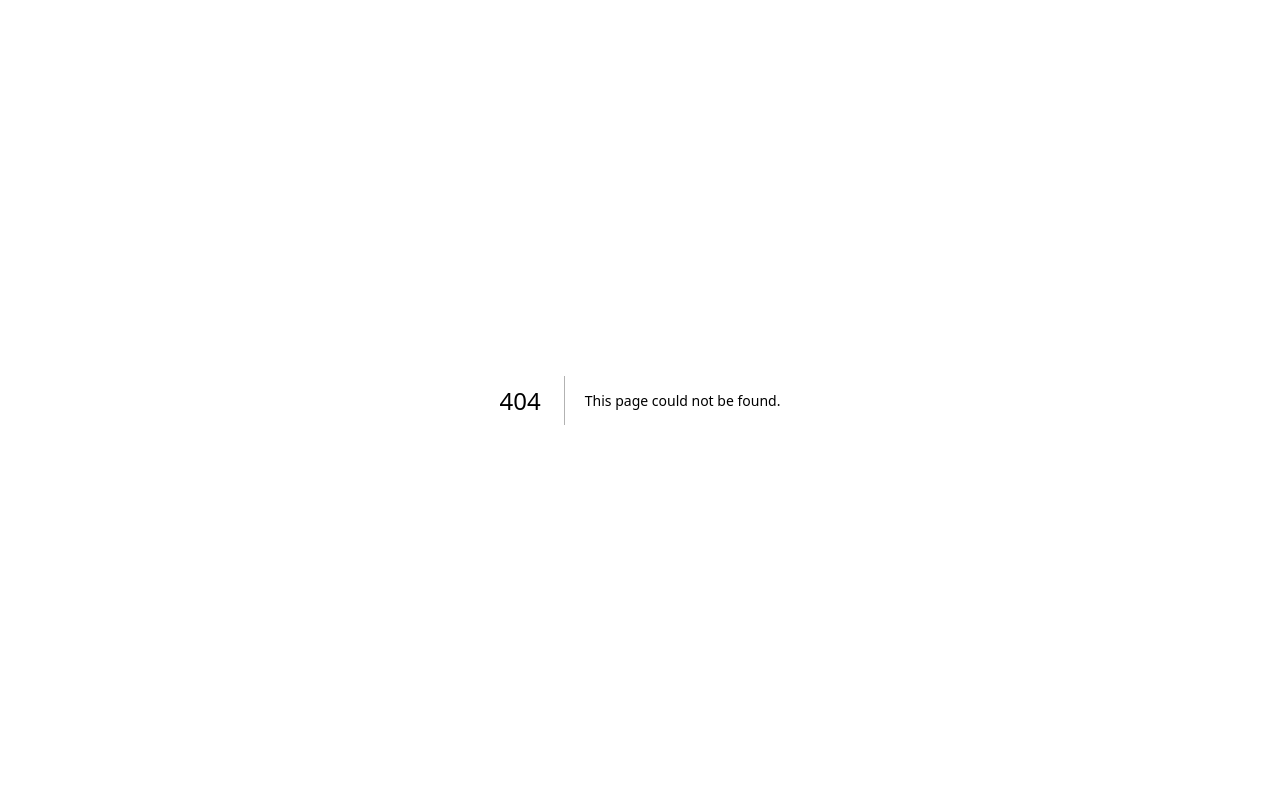
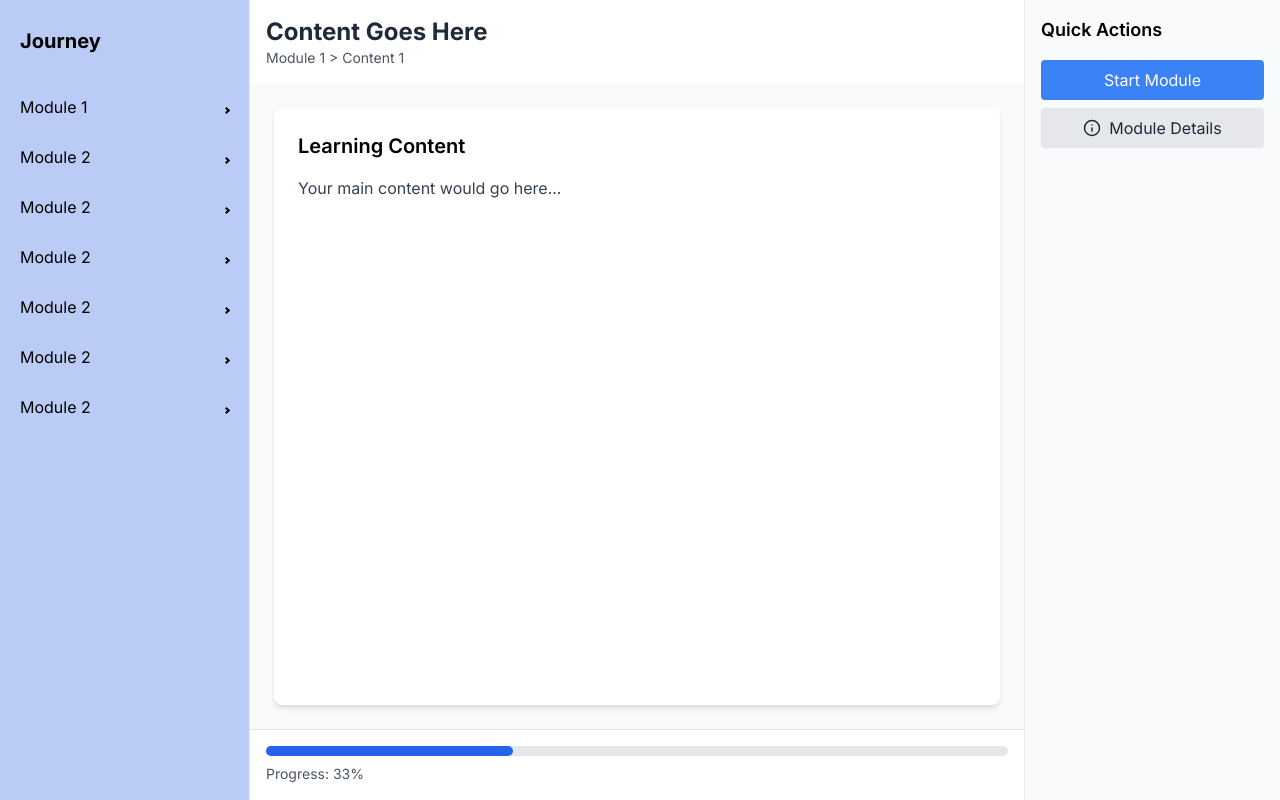
Before and after one commit to Hamhunter23/H2S, a Next.js app in the folder skillforage/: page /testing in a window 1280 px wide. Before the commit this address had no page. Built offline with nearby package versions, Linux system fonts and the light colour scheme.

Commit message:
Updated Content Board UI

```diff
--- a/skillforage/app/journey/components/ChooseModule.tsx
+++ b/skillforage/app/journey/components/ChooseModule.tsx
@@ -6,7 +6,7 @@ interface ChooseModuleProps {
 
 const ChooseModule:React.FC<ChooseModuleProps> = ({choose}) => {
     return (
-        <div className="flex flex-col gap-1.5 items-center justify-center bg-red-500 rounded-2xl w-72 h-40 relative">
+        <div className="flex flex-col gap-1.5 items-center justify-center bg-red-500 rounded-2xl w-64 h-40 relative m-5">
             <button
                 className="bg-black rounded px-4 hover:bg-blue-700"
                 onClick={choose}
--- a/skillforage/app/journey/components/ModuleBox.tsx
+++ b/skillforage/app/journey/components/ModuleBox.tsx
@@ -1,4 +1,6 @@
 import React, { useRef, useState, useEffect } from "react";
+import {Info} from 'lucide-react';
+
 
 interface ModuleProps {
     name: String;
@@ -10,19 +12,19 @@ interface ModuleProps {
 
 const Module: React.FC<ModuleProps> = ({ name, select, start, selectHandle, details }) => {
     return (
-        <div className="flex flex-col gap-1.5 items-center justify-center bg-blue-500 rounded-2xl w-72 h-40 relative m-5">
-            <p>{name}</p>
+        <div className="flex flex-col gap-1.5 px-10 items-center justify-center bg-gray-50 rounded-2xl w-64 h-40 relative m-5">
+            <p className="text-gray-800 text-lg font-semibold">{name}</p>
             <button
-                className="bg-black rounded px-4 hover:bg-blue-700"
+                className="w-full bg-blue-500 py-2 px-4 rounded hover:bg-blue-700"
                 onClick={select ? selectHandle : start}
             >
-                {select ? "Select": "Start"}
+                {select ? "Select Module": "Start Module"}
             </button>
             <button
-                className="bg-black rounded px-4 hover:bg-blue-700"
+                className="w-full flex justify-center items-center py-2 px-4 bg-gray-200 text-gray-800 rounded hover:bg-gray-300"
                 onClick={details}
             >
-                Details
+                <Info size={18} className="mr-2"/>Module Details
             </button>
         </div>
 
--- a/skillforage/app/journey/journey_style.css
+++ b/skillforage/app/journey/journey_style.css
@@ -10,7 +10,6 @@
   height: 100vh;
   scroll-behavior: smooth;
 }
-
 
 @keyframes fadeIn {
   from {
@@ -28,7 +27,7 @@
 }
 
 #module-container.move {
-  width: 25%;
+  width: 20%;
 }
 
 #module-container::-webkit-scrollbar {
@@ -57,8 +56,6 @@
 
 .learn-board.move {
   width: 75%;
-  padding-left: 2rem;
-  padding-right: 2rem;
 }
 
 .learn-board {
--- a/skillforage/app/journey/page.tsx
+++ b/skillforage/app/journey/page.tsx
@@ -1,6 +1,7 @@
 "use client";
 
 import React, { useEffect, useState, useRef } from "react";
+import { Info } from 'lucide-react';
 import Modal from './components/Modal'
 import Module from './components/ModuleBox';
 import Content from './components/ContentBox';
@@ -261,19 +262,29 @@ const Journey = () => {
             {isModalVisible && <Modal details={detailState} />}
             <div className="flex relative h-full">
                 <div id="module-container" ref={moduleContainerRef} className={`flex-grow overflow-y-auto h-full py-8 ${learnState ? "move" : ""}`} >
-                    <div className="flex flex-col-reverse items-center justify-center relative w-full min-h-full" style={{ overflowY: 'auto' }}>
+                    <div className="flex flex-col-reverse items-center justify-center overflow-x-hidden relative w-full min-h-full" style={{ overflowY: 'auto' }}>
                         {renderedModules.toArray().map(renderModules)}
                     </div>
                 </div>
-                <div className={`flex-shrink-0 min-h-full py-8 px-8 learn-board ${learnState ? "move" : ""}`}>
-                    {learnState && <div className="bg-gray-400 rounded-2xl w-full relative min-h-full">
-                        <span className="text-black float-right text-3xl font-bold hover:text-white hover:no-underline hover:cursor-pointer focus:text-white focus:no-underline focus:cursor-pointer closeLearnBoard">
+                <div className={`flex flex-col h-screen bg-gray-300 learn-board ${learnState ? "move" : ""}`}>
+                    {learnState && <header className="bg-white p-4">
+                        <span className="text-black float-right text-3xl font-bold hover:text-red-700 hover:no-underline hover:cursor-pointer focus:text-red-700 focus:no-underline focus:cursor-pointer closeLearnBoard">
                             &times;
                         </span>
+                        <h1 className="text-2xl font-bold text-gray-800">Content Heading</h1>
+                        <p className="text-sm text-gray-600">Module 1 &gt; Content 1</p>
+                    </header>}
+                    {learnState && <div className="bg-white shadow-xl rounded-2xl w-fill my-6 mx-4 relative h-full">
                         <div className="flex flex-col justify-center items-center h-full">
                             <h1 className="text-black font-bold">Content Goes Here</h1>
                         </div>
                     </div>}
+                    {learnState && <footer className="bg-white p-4">
+                        <div className="w-full bg-gray-200 rounded-full h-2.5">
+                            <div className="bg-blue-600 h-2.5 rounded-full w-1/3"></div>
+                        </div>
+                        <p className="text-sm text-gray-600 mt-2">Progress: 33%</p>
+                    </footer>}
                 </div>
             </div>
         </div>
--- /dev/null
+++ b/skillforage/app/testing/page.tsx
@@ -0,0 +1,84 @@
+"use client";
+
+import React from 'react';
+import { Sidebar, Menu, MenuItem, SubMenu } from 'react-pro-sidebar';
+import { ChevronRight, Book, Info } from 'lucide-react';
+
+const ImprovedJourneyUI = () => {
+  return (
+    <div className="flex h-screen bg-gray-100">
+      {/* Sidebar */}
+      <Sidebar className="h-full bg-blue-600 text-white">
+        <Menu className='text-black'>
+          <MenuItem className="text-xl font-bold py-4">Journey</MenuItem>
+          <SubMenu label="Module 1">
+            <MenuItem icon={<Book size={18} />}>Content 1</MenuItem>
+            <MenuItem icon={<Book size={18} />}>Content 2</MenuItem>
+          </SubMenu>
+          <SubMenu label="Module 2">
+            <MenuItem icon={<Book size={18} />}>Content 3</MenuItem>
+            <MenuItem icon={<Book size={18} />}>Content 4</MenuItem>
+          </SubMenu>
+          <SubMenu label="Module 2">
+            <MenuItem icon={<Book size={18} />}>Content 3</MenuItem>
+            <MenuItem icon={<Book size={18} />}>Content 4</MenuItem>
+          </SubMenu>
+          <SubMenu label="Module 2">
+            <MenuItem icon={<Book size={18} />}>Content 3</MenuItem>
+            <MenuItem icon={<Book size={18} />}>Content 4</MenuItem>
+          </SubMenu>
+          <SubMenu label="Module 2">
+            <MenuItem icon={<Book size={18} />}>Content 3</MenuItem>
+            <MenuItem icon={<Book size={18} />}>Content 4</MenuItem>
+          </SubMenu>
+          <SubMenu label="Module 2">
+            <MenuItem icon={<Book size={18} />}>Content 3</MenuItem>
+            <MenuItem icon={<Book size={18} />}>Content 4</MenuItem>
+          </SubMenu>
+          <SubMenu label="Module 2">
+            <MenuItem icon={<Book size={18} />}>Content 3</MenuItem>
+            <MenuItem icon={<Book size={18} />}>Content 4</MenuItem>
+          </SubMenu>
+        </Menu>
+      </Sidebar>
+
+      {/* Main Content Area */}
+      <div className="flex-1 flex flex-col">
+        {/* Header */}
+        <header className="bg-white shadow-sm p-4">
+          <h1 className="text-2xl font-bold text-gray-800">Content Goes Here</h1>
+          <p className="text-sm text-gray-600">Module 1 &gt; Content 1</p>
+        </header>
+
+        {/* Content */}
+        <main className="flex-1 p-6 bg-gray-50">
+          <div className="bg-white rounded-lg shadow-md p-6 h-full">
+            <h2 className="text-black text-xl font-semibold mb-4">Learning Content</h2>
+            <p className="text-gray-700">Your main content would go here...</p>
+          </div>
+        </main>
+
+        {/* Footer with progress */}
+        <footer className="bg-white border-t p-4">
+          <div className="w-full bg-gray-200 rounded-full h-2.5">
+            <div className="bg-blue-600 h-2.5 rounded-full w-1/3"></div>
+          </div>
+          <p className="text-sm text-gray-600 mt-2">Progress: 33%</p>
+        </footer>
+      </div>
+
+      {/* Right sidebar for additional info/actions */}
+      <aside className="w-64 bg-gray-50 p-4 border-l">
+        <h3 className="font-semibold text-black text-lg mb-4">Quick Actions</h3>
+        <button className="w-full bg-blue-500 text-white py-2 px-4 rounded hover:bg-blue-600 transition duration-300 mb-2">
+          Start Module
+        </button>
+        <button className="w-full bg-gray-200 text-gray-800 py-2 px-4 rounded hover:bg-gray-300 transition duration-300 flex items-center justify-center">
+          <Info size={18} className="mr-2" /> Module Details
+        </button>
+      </aside>
+    </div>
+  );
+};
+
+export default ImprovedJourneyUI;
--- a/skillforage/package.json
+++ b/skillforage/package.json
@@ -28,6 +28,7 @@
     "react": "^18.3.1",
     "react-d3-tree": "^3.6.2",
     "react-dom": "^18.3.1",
+    "react-pro-sidebar": "^1.1.0",
     "react-spring": "^9.7.4",
     "three": "^0.167.0",
     "xlsx": "^0.18.5"
```
Also changed, not shown: 1 other file (tests, documents, lock files or other folders).
